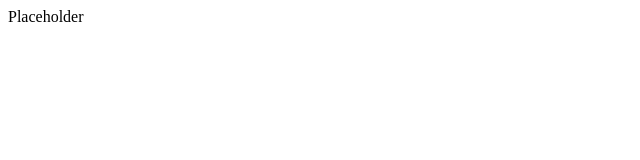
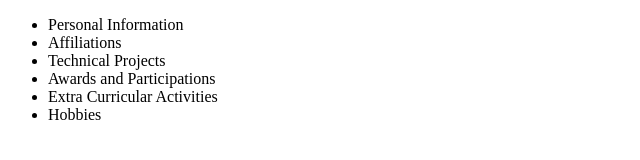
Before and after one commit to je-marie/portfolio, a plain HTML site: page index.html in a window 1280 px wide. Shown: the whole page, without its empty margins (0-640 px from the left). Drawn offline with Linux system fonts and the light colour scheme.

Commit message:
Add list of portfolio subsections

```diff
--- a/index.html
+++ b/index.html
@@ -5,6 +5,13 @@
         <title>Jem's Portfolio</title>
     </head>
     <body>
-        Placeholder
+        <ul>
+            <li>Personal Information</li>
+            <li>Affiliations</li>
+            <li>Technical Projects</li>
+            <li>Awards and Participations</li>
+            <li>Extra Curricular Activities</li>
+            <li>Hobbies</li>
+        </ul>
     </body>
 </html>
```
